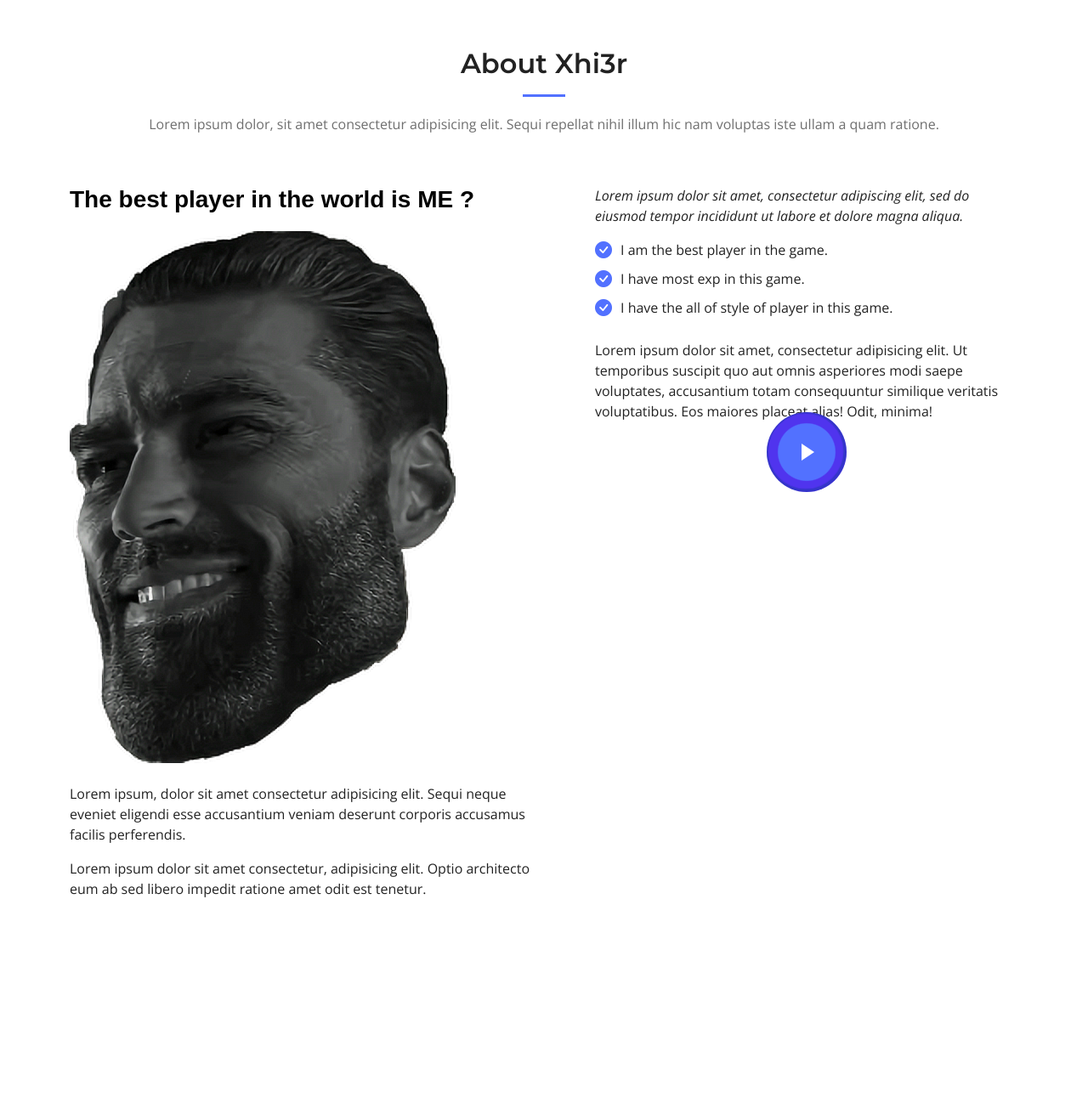
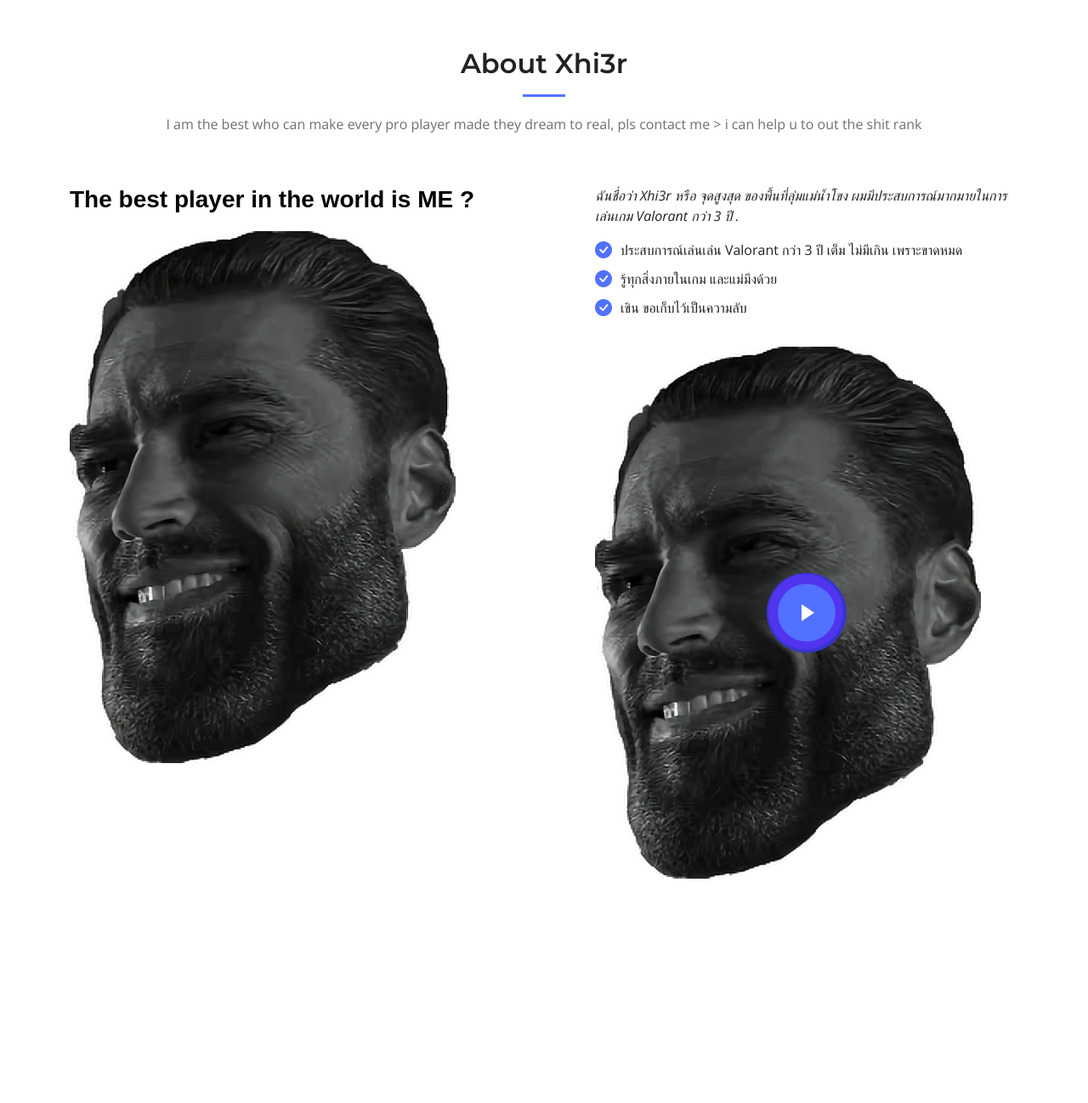
Before and after one commit to xhier2547/Xhi3r-Course-Flask, a Flask app: page / in a window 1280 px wide. Shown: the part 749-2047 px from the top of the page at 85% size. After the commit the page ends 1783 px from the top, so only its background shows below. Run offline with Flask 3, Linux system fonts and the light colour scheme; some libraries are stand-ins or nearby versions.

```diff
--- a/templates/index.html
+++ b/templates/index.html
@@ -105,38 +105,28 @@
 
                 <div class="section-header">
                     <h2>About Xhi3r</h2>
-                    <p>Lorem ipsum dolor, sit amet consectetur adipisicing elit. Sequi repellat nihil illum hic nam
-                        voluptas iste ullam a quam ratione.</p>
+                    <p>I am the best who can make every pro player made they dream to real, pls contact me  > i can help u to out the shit rank</p>
                 </div>
 
                 <div class="row gy-4">
                     <div class="col-lg-6">
                         <h3>The best player in the world is <span>ME ?</span></h3>
                         <img src="{{ url_for('static', filename='img/good.png') }}" class="img-fluid mb-4">
-                        <p>Lorem ipsum, dolor sit amet consectetur adipisicing elit. Sequi neque eveniet eligendi esse
-                            accusantium veniam deserunt corporis accusamus facilis perferendis.</p>
-                        <p>Lorem ipsum dolor sit amet consectetur, adipisicing elit. Optio architecto eum ab sed libero
-                            impedit ratione amet odit est tenetur.</p>
                     </div>
                     <div class="col-lg-6">
                         <div class="content ps-0 ps-lg-5">
                             <p class="fst-italic">
-                                Lorem ipsum dolor sit amet, consectetur adipiscing elit, sed do eiusmod tempor
-                                incididunt ut labore et dolore
-                                magna aliqua.
+                                ฉันชื่อว่า Xhi3r หรือ จุดสูงสุด ของพื้นที่ลุ่มแม่น้ำโขง ผมมีประสบการณ์มากมายในการเล่นเกม Valorant กว่า 3 ปี .
                             </p>
                             <ul>
-                                <li><i class="bi bi-check-circle-fill"></i> I am the best player in the game.</li>
-                                <li><i class="bi bi-check-circle-fill"></i> I have most exp in this game.</li>
-                                <li><i class="bi bi-check-circle-fill"></i> I have the all of style of player in this
-                                    game.</li>
+                                <li><i class="bi bi-check-circle-fill"></i> ประสบการณ์เล่นเล่น Valorant กว่า 3 ปี เต็ม ไม่มีเกิน เพราะขาดหมด</li>
+                                <li><i class="bi bi-check-circle-fill"></i> รู้ทุกสิ่งภายในเกม และแม่มึงด้วย</li>
+                                <li><i class="bi bi-check-circle-fill"></i> เขิน ขอเก็บไว้เป็นความลับ</li>
                             </ul>
-                            <p>Lorem ipsum dolor sit amet, consectetur adipisicing elit. Ut temporibus suscipit quo aut
-                                omnis asperiores modi saepe voluptates, accusantium totam consequuntur similique
-                                veritatis voluptatibus. Eos maiores placeat alias! Odit, minima!</p>
+
                             <div class="position-relative mt-4">
-                                <img src="" class="img-fluid rounded-4" alt="">
-                                <a href="" class="glightbox play-btn"></a>
+                                <img src="{{ url_for('static', filename='img/good.png') }}" class="img-fluid rounded-4" alt="">
+                                <a href="https://www.youtube.com/watch?v=3ek1NmZzhVU&ab_channel=TZMCuberTongzamate" class="glightbox play-btn"></a>
                             </div>
                         </div>
                     </div>
```
